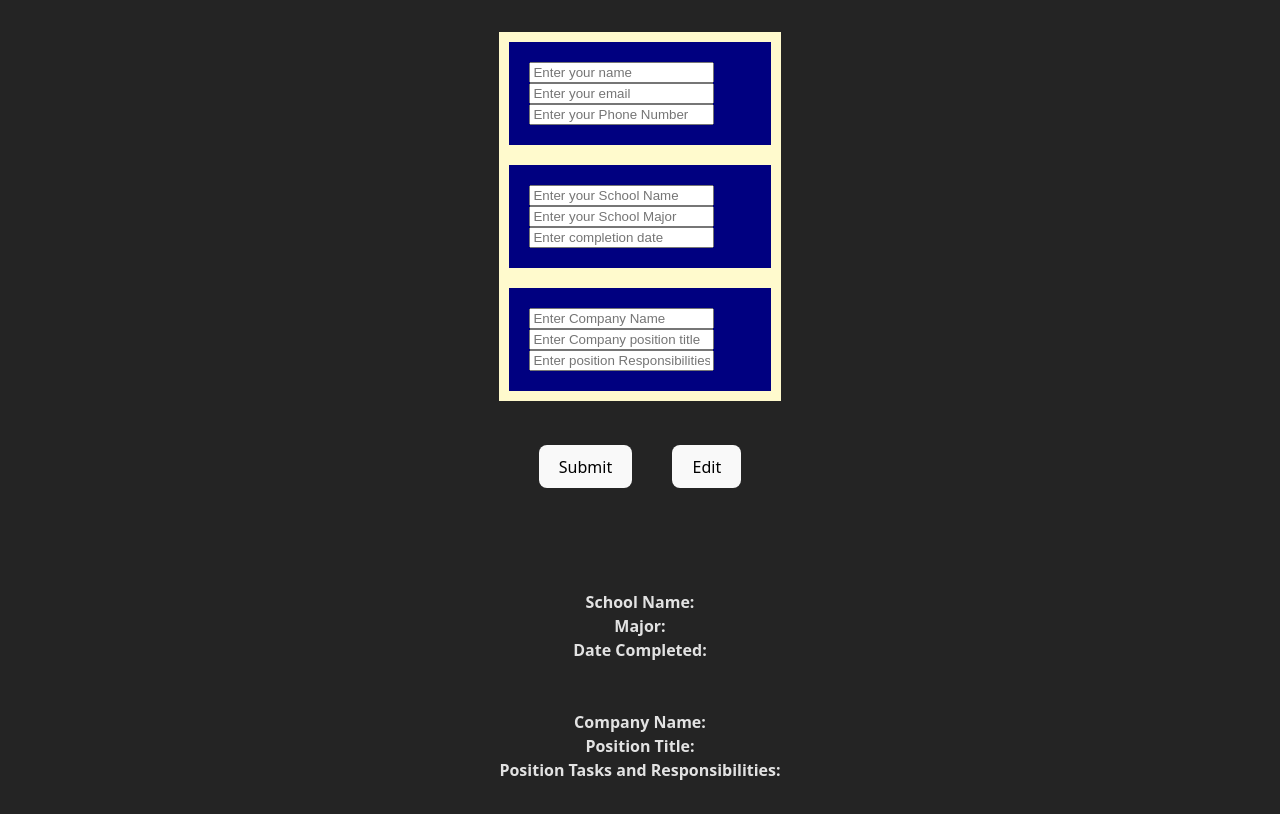
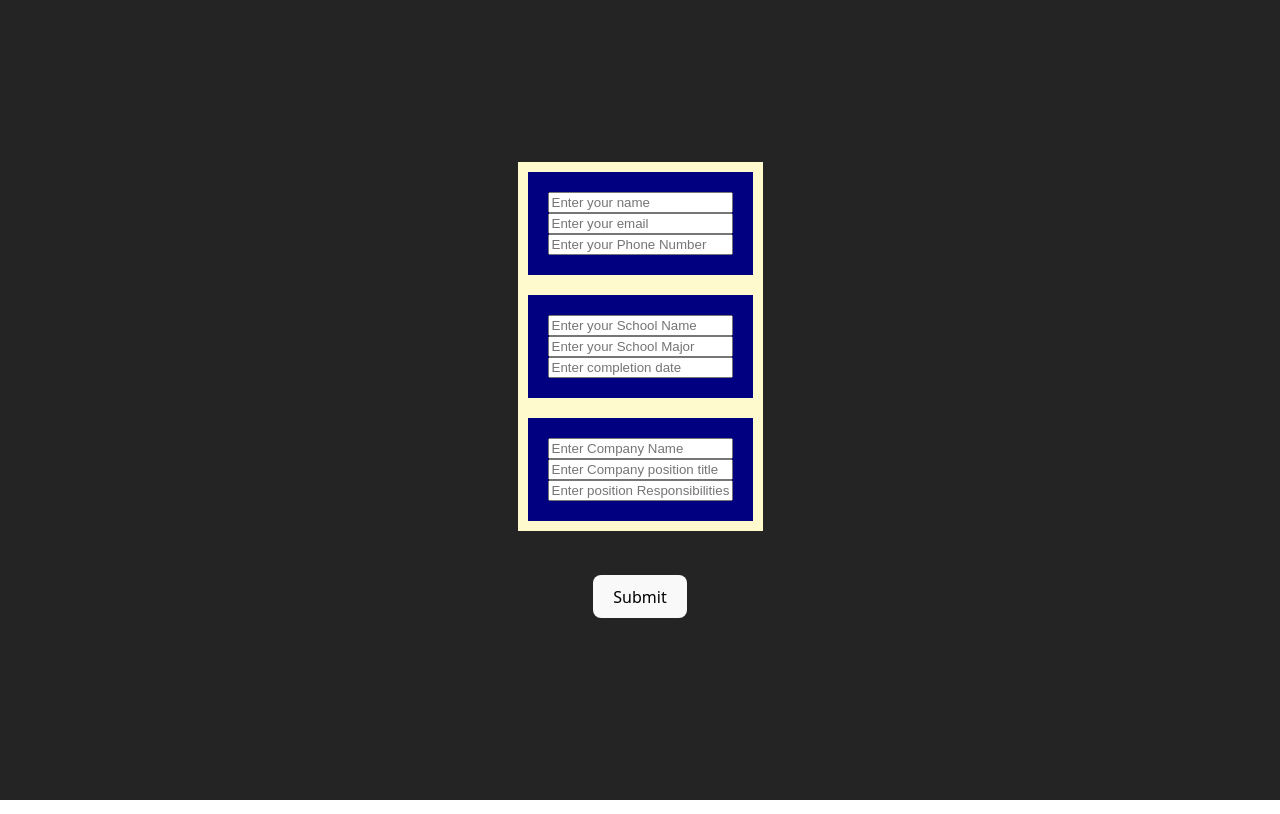
Before and after one commit to curtis-taylor/CV_REACT, a React (Vite) app in the folder cv_react_app/: page / in a window 1280 px wide. Built offline with nearby package versions, Linux system fonts and the light colour scheme.

Commit message:
Got Toggles for buttons, entry form, Output to work

```diff
--- a/cv_react_app/src/CvApp2.jsx
+++ b/cv_react_app/src/CvApp2.jsx
@@ -24,8 +24,9 @@ function CvApp2() {
     const [count, setCount] = useState(0)
 
     const [isFormVisible, setFormVisible] = useState(true)
-    const [isSubmitVisible, setSubmitVisible] = useState(false)
+    const [isSubmitVisible, setSubmitVisible] = useState(true)
     const [isEditVisible, setEditVisible] = useState(false)
+    const [isOutputVisible, setOutputVisible] = useState(false)
 
     const [cvText, setCVText] = useState("");
 
@@ -38,6 +39,20 @@ function CvApp2() {
       setCVText(info);
 
       setFormVisible(!isFormVisible);
+      setSubmitVisible(!isSubmitVisible);
+      setEditVisible(!isEditVisible);
+      setOutputVisible(!isOutputVisible);
+
+    };
+
+    const handleEdit = (e) => {
+      e.preventDefault();
+
+      setFormVisible(true);
+      setSubmitVisible(true);
+      setEditVisible(false);
+
+      setOutputVisible(false);
 
     };
 
@@ -112,25 +127,26 @@ function CvApp2() {
         </div>
 
       </div>
+
       <br></br>
-      <button type="submit">Submit</button>
 
 
-      <button type="button">Edit</button>
+
+      {isSubmitVisible ?
+      <button type="submit">Submit</button> : null }
+
+
     </form>
 
     : null}
 
-
-
+    {isOutputVisible ?
+    <div id="output">
       <div>
 
           <h1> {cvText[0]} </h1>
           <span> {cvText[1]} </span>
           <span>{cvText[2]} </span>
-
-
-
 
       </div>
       <br></br><br></br>
@@ -158,10 +174,15 @@ function CvApp2() {
             <span> <b>Position Title:</b> {cvText[7]} </span>
         </div>
         <div>
-            <span> <b>Position Tasks and Responsibilities:</b> {cvText[9]} </span>
+            <span> <b>Position Tasks and Responsibilities:</b> {cvText[8]} </span>
         </div>
 
       </div>
+    </div> :null}
+
+       {isEditVisible ?
+      <button onClick={handleEdit}>Edit</button> : null}
+
     </>
 
 
```
